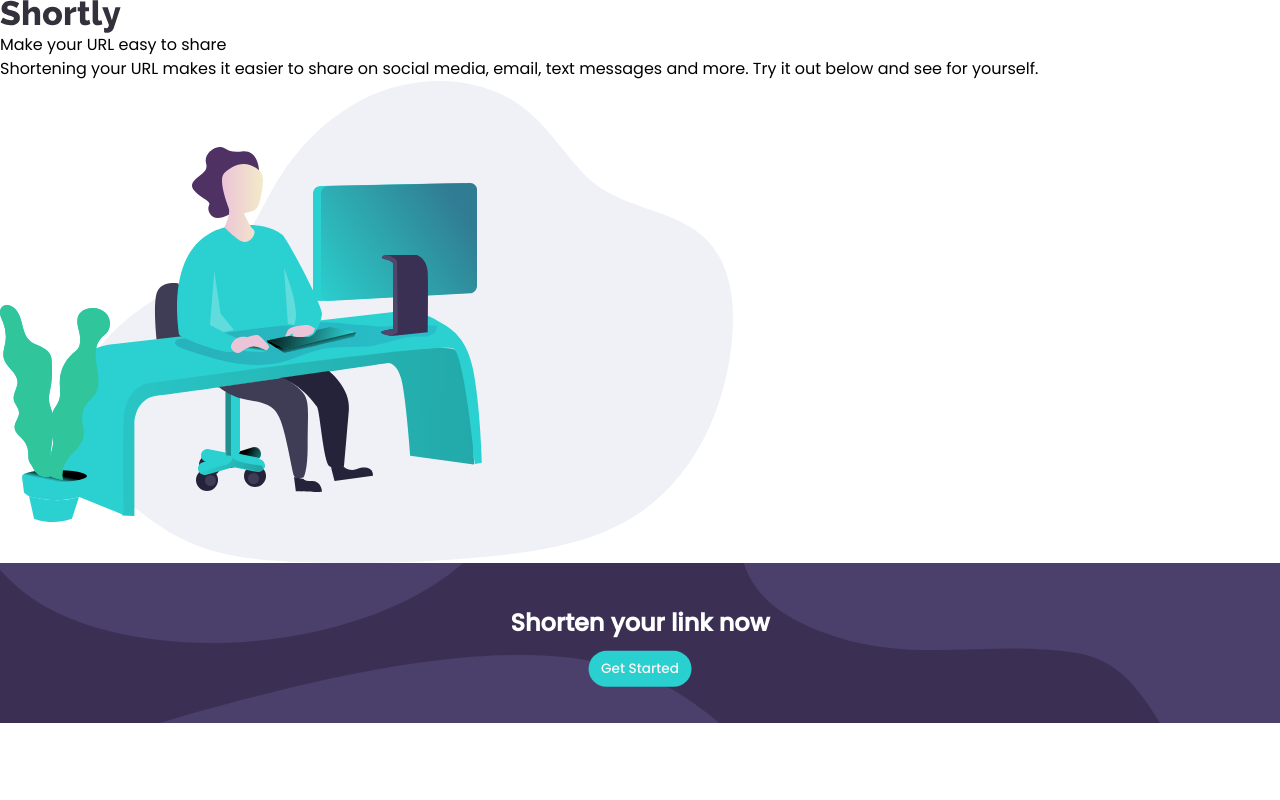
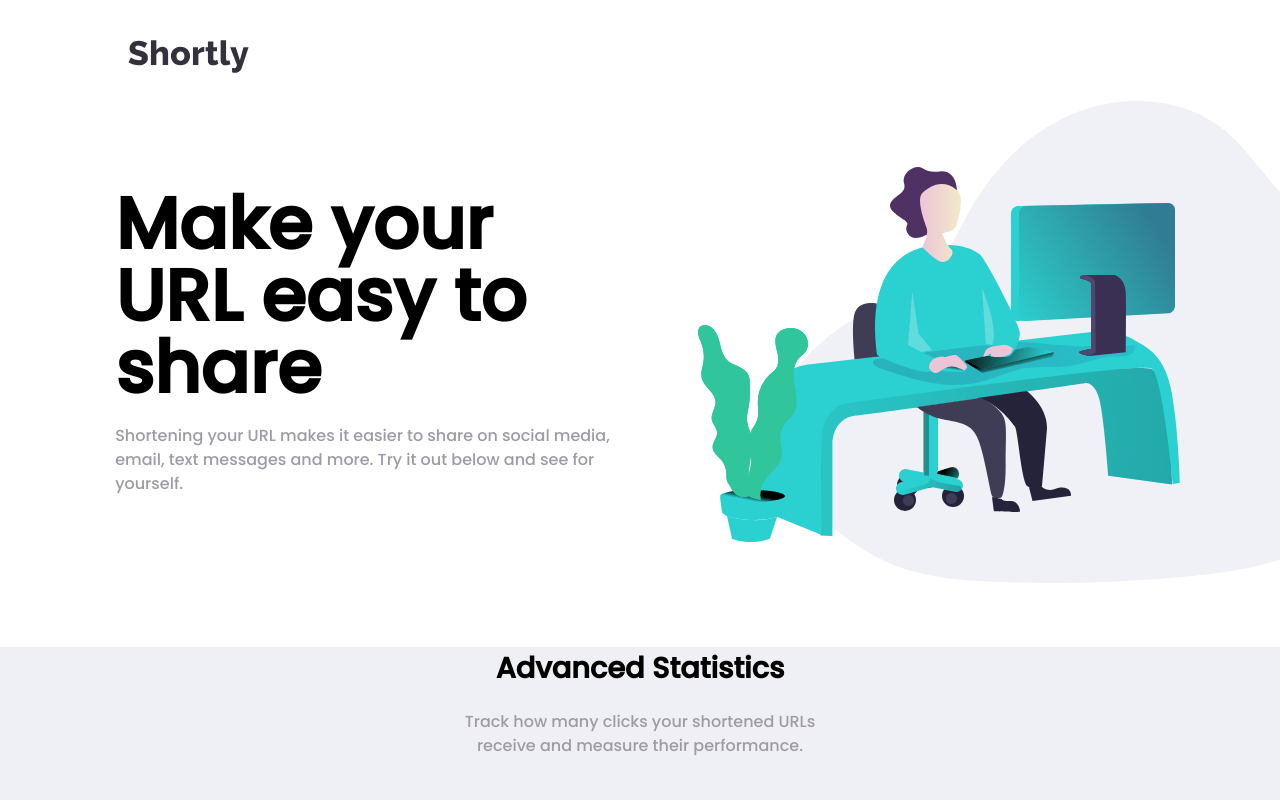
Before and after one commit to Plasticfoods/URL-Shortener, a React (Create React App) app in the folder client/: page / in a window 1280 px wide. Shown: the top 800 px of the page. Built offline with nearby package versions, Linux system fonts and the light colour scheme.

Commit message:
hader, hero section completion

```diff
--- a/client/src/components/Ca;llToAction.jsx
+++ b/client/src/components/CallToAction.jsx
@@ -7,8 +7,8 @@ export default function CallToAction() {
             <source media="(min-width: 768px)" srcSet={bgDesktop} />
             <img src={bgMobile} alt="" />
         </picture>
-        <div className="inner flex flex-col justify-center items-center gap-3">
-            <h2 className='text-white font-bold text-2xl'>Shorten your link now</h2>
+        <div className="inner flex flex-col justify-center items-center gap-4">
+            <h2 className='text-white font-bold text-2xl text-center'>Shorten your link now</h2>
             <button type="button" className="btn-cta rounded-full">Get Started</button>
         </div>
     </section>
--- a/client/src/components/Header.jsx
+++ b/client/src/components/Header.jsx
@@ -1,7 +1,7 @@
 import logo from '../images/logo.svg'
 
 export default function Header() {
-    return <header className="header">
+    return <header className="header padding-xy">
         <div className="logo">
             <img src={logo} alt="logo" />
         </div>
--- a/client/src/components/Hero.jsx
+++ b/client/src/components/Hero.jsx
@@ -1,15 +1,15 @@
 import heroImage from '../images/illustration-working.svg'
 
 export default function Main() {
-    return <section className="hero">
-        <div>
-            <div className="site-desc">
-                <h1 className="title">Make your URL easy to share</h1>
+    return <section className="hero py-6 lg:pt-7">
+        <div className='hero-inner grid gap-7 lg:gap-0 grid-cols-1 lg:grid-cols-2'>
+            <picture className="hero-image pl-6 lg:pl-0">
+                <img src={heroImage} alt="" />
+            </picture>
+            <div className="site-desc flex flex-col justify-center gap-6 lg:gap-5">
+                <h1 className="title text-4xl text-center ">Make your URL easy to share</h1>
                 <p className="subtitle">Shortening your URL makes it easier to share on social media, email, text messages and more. Try it out below and see for yourself.</p>
             </div>
-            <picture className="hero-image">
-                <img src={heroImage} alt="" />
-            </picture>
         </div>
     </section>
 }
--- a/client/src/components/Main.jsx
+++ b/client/src/components/Main.jsx
@@ -1,7 +1,11 @@
-import CallToAction from "./Ca;llToAction"
+import CallToAction from "./CallToAction"
 
 export default function Main() {
     return <main>
+        <section className="stats pb-11 lg:pb-12">
+            <h3 className="title">Advanced Statistics</h3>
+            <p className="subtitle pt-5">Track how many clicks your shortened URLs receive and measure their performance.</p>
+        </section>
         <CallToAction />
     </main>
 }
--- a/client/src/index.css
+++ b/client/src/index.css
@@ -17,25 +17,15 @@ body {
   font-family: 'Poppins', sans-serif;
 }
 
-
-/* Main  */
-
-.cta {
-  background-color: hsl(257, 27%, 26%);
-  height: 10rem;
-  position: relative;
+.padding-xy {
+  padding-left: 10%;
+  padding-right: 10%;
 }
-
-.cta img, source {
-  height:10rem;
-  width: 100%;
-}
-
-.cta .inner {
-  position: absolute;
-  top: 50%;
-  left: 50%;
-  transform: translate(-50%, -45%);
+@media (max-width: 768px) {
+  .padding-xy {
+    padding-left: 5%;
+    padding-right: 5%;
+  }
 }
 
 .btn-cta {
@@ -46,6 +36,103 @@ body {
   font-size: .85rem;
 }
 
+
+/* Header  */
+
+header {
+  padding-top: 2.5rem;
+}
+@media (max-width: 768px) {
+  header {
+    padding-top: 1.5rem;
+  }
+}
+
+
+/* Hero */
+.hero-image {
+  width: 130%;
+}
+
+.title {
+  width: 80%;
+  margin: auto;
+  font-weight: 700;
+}
+
+.subtitle {
+  color: rgb(158,154,167);
+  width: 85%;
+  font-weight: 500;
+  text-align: center;
+  margin: auto;
+}
+
+@media (min-width: 900px) {
+  .hero {
+    padding-left: 9%;
+    overflow: hidden;
+    padding-bottom: 4rem;
+  }
+  .hero-image {
+    width: 200%;
+  }
+  .site-desc {
+    grid-column: 1/2;
+    grid-row: 1/2;
+  }
+  .hero .title {
+    text-align: start;
+    margin: 0;
+    font-size: 4.5rem;
+    line-height: 4.5rem;
+  }
+  .hero .subtitle {
+    text-align: start;
+    margin: 0;
+  }
+}
+
+/* Main  */
+
+main {
+  background-color: rgb(239,240,245);
+}
+
+.stats .title {
+  width: 100%;
+  font-size: 1.8rem;
+  font-weight: 800;
+  text-align: center;
+}
+
+.stats .subtitle {
+  width: 30%;
+  text-align: center;
+  margin: auto;
+}
+
+.cta {
+  background-color: hsl(257, 27%, 26%);
+  height: 11rem;
+  position: relative;
+
+  margin-bottom: 40px;
+}
+
+.cta img, source {
+  height:11rem;
+  width: 100%;
+}
+
+.cta .inner {
+  position: absolute;
+  top: 50%;
+  left: 50%;
+  transform: translate(-50%, -50%);
+}
+
+
 .btn-cta:hover {
   opacity: .75;
   transition: all;
```
